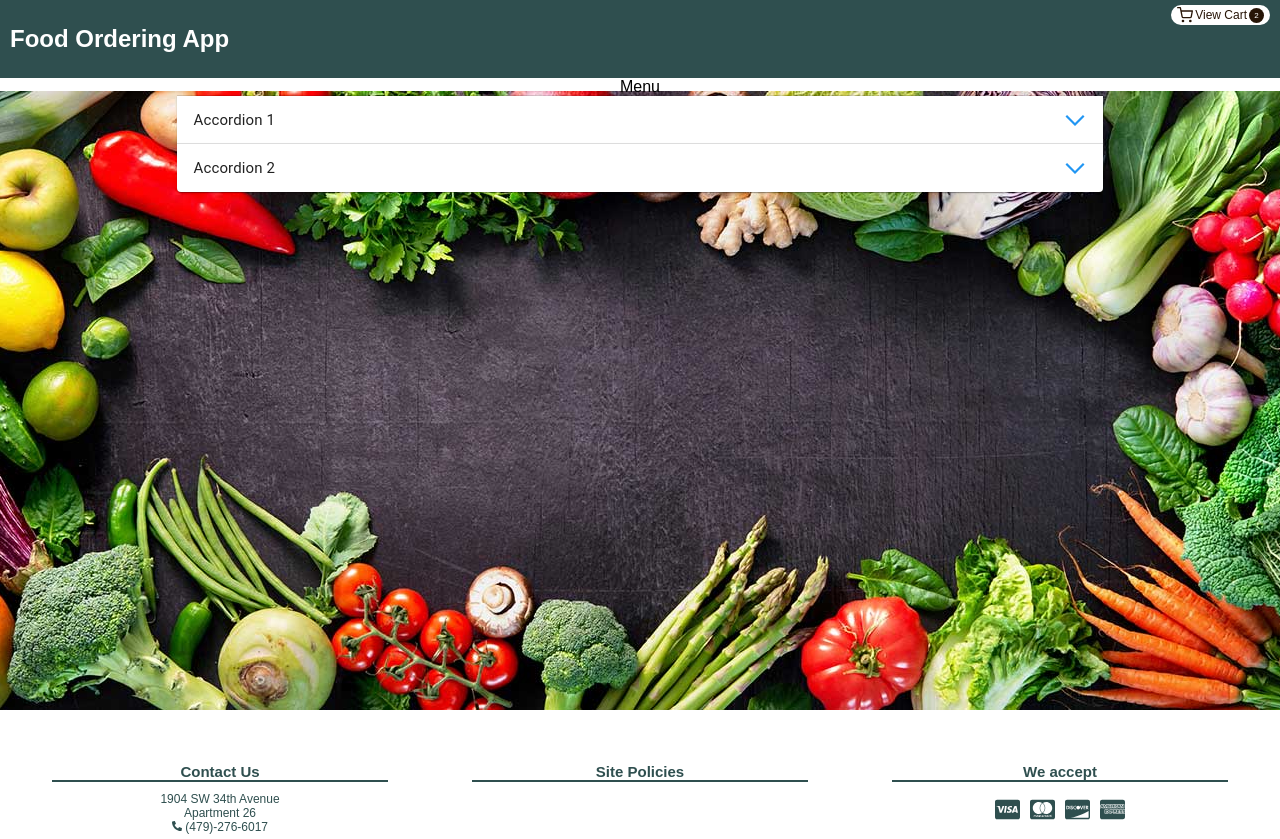
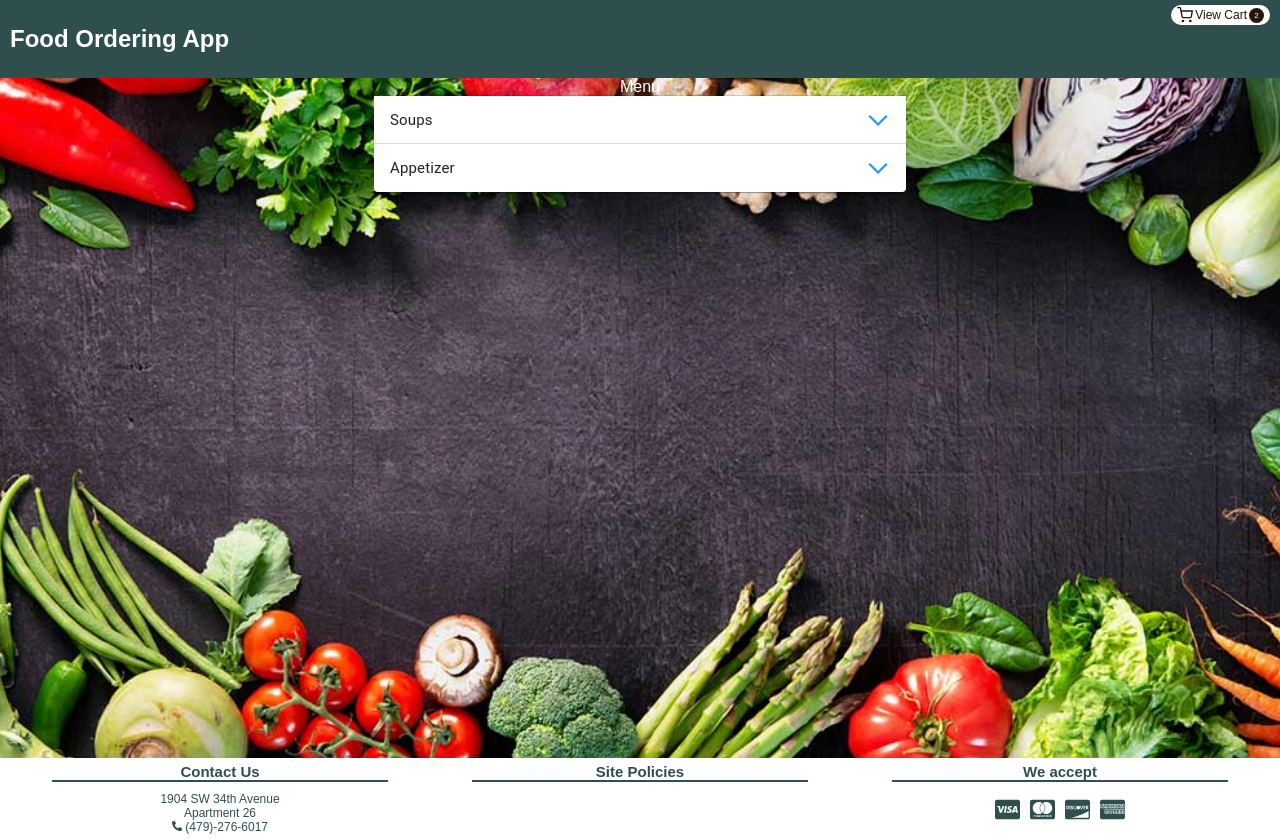
Before and after one commit to swetha2622/food-ordering-app, a React (Create React App) app: page /menu in a window 1280 px wide. Built offline with nearby package versions, Linux system fonts and the light colour scheme.

Commit message:
[Menu Changes]

```diff
--- a/src/App.css
+++ b/src/App.css
@@ -3,6 +3,7 @@
   background-image: url('./images/background-image.jpeg');
   background-repeat: no-repeat;
   background-position: center;
+  background-size: cover;
   height: 100vh;
   align-items: center;
   justify-content: center;
--- a/src/components/Layout/Content/Content.module.css
+++ b/src/components/Layout/Content/Content.module.css
@@ -18,5 +18,6 @@
 .menu-content {
     justify-content: flex-start;
     flex-direction: column;
+    color: white
 ;
 }
--- /dev/null
+++ b/src/components/Layout/Content/Menu/AmountButton.jsx
@@ -0,0 +1,45 @@
+import React from 'react';
+import { makeStyles } from '@material-ui/core/styles';
+import {AiOutlinePlus, AiOutlineMinus} from 'react-icons/ai';
+
+const useStyles = makeStyles((theme) => ({
+    root: {
+        display: "flex"
+    },
+    button: {
+        border: '1px solid lightslategray',
+        alignAitems: 'center',
+        display: 'flex',
+        cursor: 'pointer'
+    },
+    minusbutton: {
+        'border-radius': '10px 0px 0px 10px;'
+    },
+    plusbutton: {
+        'border-radius': '0px 10px 10px 0px'
+    },
+    input :{
+        maxWidth: '25px'
+    }
+  }));
+
+const AmountButton = (props) => {
+    const classes = useStyles();
+    const [count, setCount] = React.useState('1');
+    const updateCount = (event) => {
+        setCount(event.target.value);
+    }
+    return (<div className={classes.root}>
+            <button className={`${classes.minusbutton} ${classes.button}`}>
+                <AiOutlineMinus/>
+            </button>
+            <input type='text' value={count}
+            className={classes.input}
+            onChange={updateCount}/>
+            <button className={`${classes.plusbutton} ${classes.button}`}>
+                <AiOutlinePlus />
+            </button>
+    </div>)
+}
+
+export default AmountButton;
--- a/src/components/Layout/Content/Menu/Menu.jsx
+++ b/src/components/Layout/Content/Menu/Menu.jsx
@@ -6,6 +6,7 @@ import AccordionSummary from '@material-ui/core/AccordionSummary';
 import AccordionDetails from '@material-ui/core/AccordionDetails';
 import Typography from '@material-ui/core/Typography';
 import {FcExpand} from 'react-icons/fc';
+import MenuItem from './MenuItem';
 
 import '../../../../App.css';
 const useStyles = makeStyles((theme) => ({
@@ -17,41 +18,84 @@ const useStyles = makeStyles((theme) => ({
       fontWeight: theme.typography.fontWeightRegular,
     },
   }));
+  const menuItems = [
+    {
+        "menu_id": 1,
+        "menu_name": "Tomato Soup",
+        "price": 3.99,
+        "menu_group_id": 1,
+        "menu_group_name": "Soups",
+        "description": "Delicious soup made from fresh tomatoes. Delicious soup made from fresh tomatoes."
+    },
+    {
+        "menu_id": 2,
+        "menu_name": "Rasam",
+        "price": 3.99,
+        "menu_group_id": 1,
+        "menu_group_name": "Soups",
+        "description": "Delicious soup made from fresh tomatoes.Spicy vegetable soup with tamarind sauce."
+    },
+    {
+      "menu_id": 1,
+      "menu_name": "Tomato Soup",
+      "price": 3.99,
+      "menu_group_id": 2,
+      "menu_group_name": "Appetizer",
+      "description": "Delicious soup made from fresh tomatoes.Delicious soup made from fresh tomatoes."
+  },
+  {
+      "menu_id": 2,
+      "menu_name": "Rasam",
+      "price": 3.99,
+      "menu_group_id": 2,
+      "menu_group_name": "Appetizer",
+      "description": "Spicy vegetable soup with tamarind sauce."
+  }
+]
+
+const groupMenuItems = (items, key) => items.reduce(
+  (result, item) => ({
+    ...result,
+    [item[key]]: [
+      ...(result[item[key]] || []),
+      item,
+    ],
+  }),
+  {},
+);
 
 const Menu = () => {
     const classes = useStyles();
+
+    const getMenuContent = () => {
+      const groupedMenuData = groupMenuItems(menuItems, 'menu_group_id');
+      return <>
+      {Object.keys(groupedMenuData)
+      .map((menugroupid, index1) => {
+        const menugroup = groupedMenuData[menugroupid];
+        const menugroupTitle = menugroup[0]['menu_group_name'];
+        const accordian = (<Accordion key={`menu+${index1}`}>
+                    <AccordionSummary
+                      expandIcon={<FcExpand />}
+                      aria-controls="panel1a-content"
+                      id="panel1a-header"
+                    >
+                      <Typography className={classes.heading}>{menugroupTitle}</Typography>
+                    </AccordionSummary>
+                    { menugroup.map((menuItem, index2) =>
+                      <AccordionDetails key={`menuItem+${index2}`}>
+                        <MenuItem menuItem={menuItem}/>
+                      </AccordionDetails>)}
+              </Accordion>)
+              return accordian;
+        }
+      )}
+      </>
+    }
+
     return <div className={`${commonClass['content']} ${commonClass['menu-content']}`} >
             <div>Menu</div>
-            <Accordion>
-        <AccordionSummary
-          expandIcon={<FcExpand />}
-          aria-controls="panel1a-content"
-          id="panel1a-header"
-        >
-          <Typography className={classes.heading}>Accordion 1</Typography>
-        </AccordionSummary>
-        <AccordionDetails>
-          <Typography>
-            Lorem ipsum dolor sit amet, consectetur adipiscing elit. Suspendisse malesuada lacus ex,
-            sit amet blandit leo lobortis eget.
-          </Typography>
-        </AccordionDetails>
-      </Accordion>
-      <Accordion>
-        <AccordionSummary
-          expandIcon={<FcExpand />}
-          aria-controls="panel2a-content"
-          id="panel2a-header"
-        >
-          <Typography className={classes.heading}>Accordion 2</Typography>
-        </AccordionSummary>
-        <AccordionDetails>
-          <Typography>
-            Lorem ipsum dolor sit amet, consectetur adipiscing elit. Suspendisse malesuada lacus ex,
-            sit amet blandit leo lobortis eget.
-          </Typography>
-        </AccordionDetails>
-      </Accordion>
+            {getMenuContent()}
         </div>
 
 }
--- /dev/null
+++ b/src/components/Layout/Content/Menu/MenuItem.jsx
@@ -0,0 +1,66 @@
+import React from 'react';
+import { makeStyles } from '@material-ui/core/styles';
+import Card from '@material-ui/core/Card';
+import CardContent from '@material-ui/core/CardContent';
+import AmountButton from './AmountButton';
+
+const useStyles = makeStyles((theme) => ({
+  root: {
+    maxWidth: 500,
+  },
+  details: {
+    display: 'flex',
+    flexDirection: 'row',
+  },
+  media: {
+    display: 'flex',
+      flex: 1
+  },
+  content: {
+    display: 'flex',
+    flex: 2,
+    flexDirection: 'column',
+    justifyContent: 'space-evenly'
+  },
+  actions: {
+    flex: 1,
+    alignItems: 'center',
+    display: 'flex',
+    flexDirection: 'column',
+    justifyContent: 'space-evenly'
+  },
+  button: {
+      backgroundColor: 'darkslategray',
+      color: '#ffffff',
+      border: 'none',
+      borderRadius: '15px',
+      padding: '5px',
+      cursor: 'pointer'
+  }
+}));
+
+const MenuItem = ({menuItem}) => {
+  const classes = useStyles();
+  return (
+    <Card className={classes.root}>
+        <CardContent>
+            <div className={classes.details}>
+                <div className={classes.media}>
+                    <img src='' alt='FoodImage' />
+                </div>
+                <div className={classes.content}>
+                    <div className={classes.contentHead}>{menuItem.menu_name}</div>
+                    <div className={classes.contentDescription}>{menuItem.description}</div>
+                </div>
+                <div className={classes.actions}>
+                    <div>{menuItem.price}</div>
+                    <div><AmountButton /></div>
+                    <div><button className={`${classes.button}`}>Add to Cart</button></div>
+                </div>
+            </div>
+        </CardContent>
+    </Card>
+  );
+}
+
+export default MenuItem;
```
